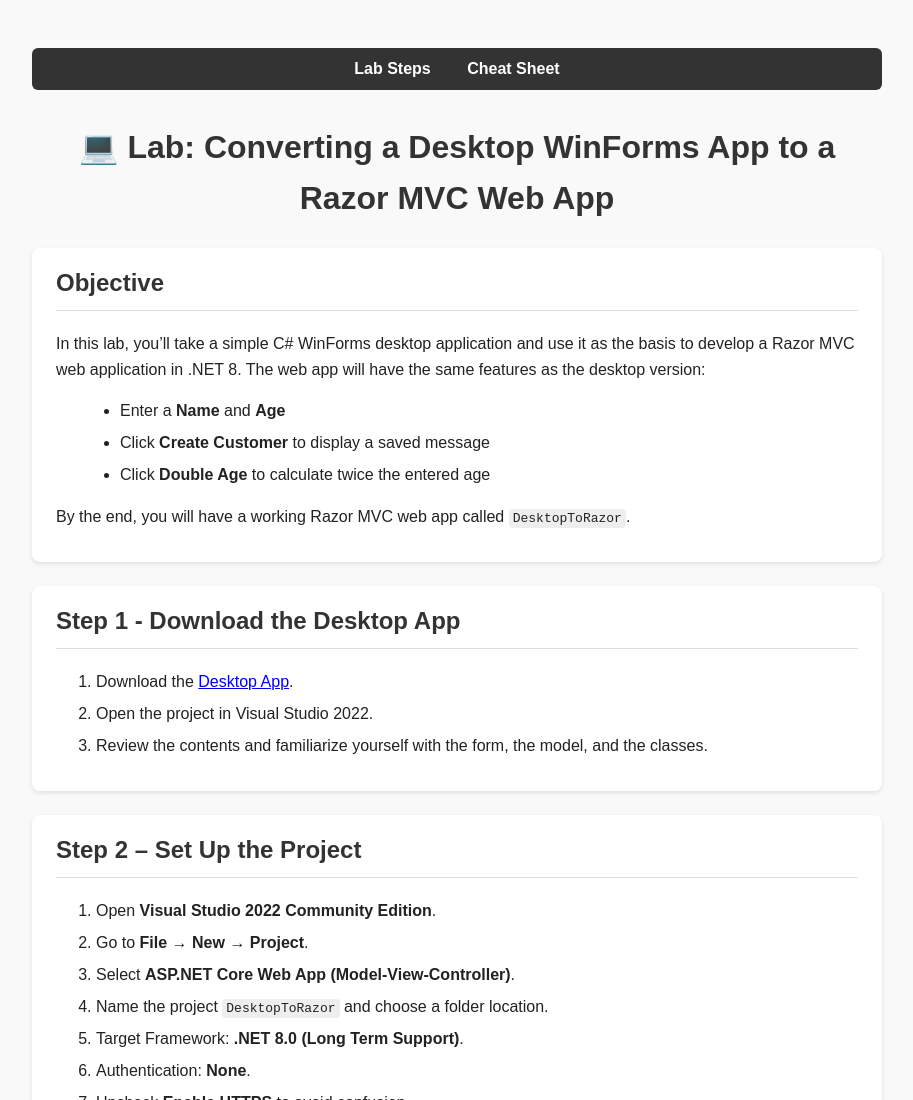
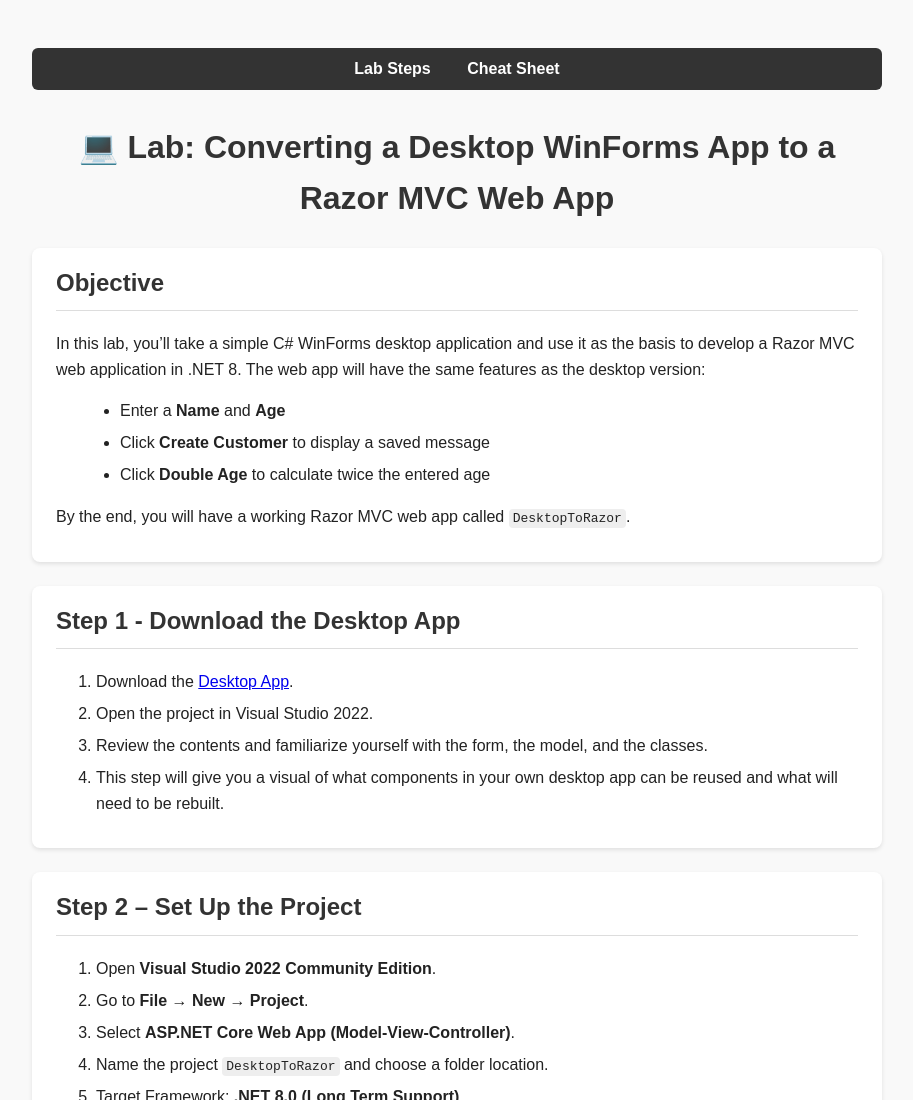
Before and after one commit to tawnyalee/DesktopToRazor, a plain HTML site: page index.html in a window 1280 px wide. Shown: the top 1100 px of the page, without its empty margins (183-1096 px from the left). Drawn offline with Linux system fonts and the light colour scheme.

Commit message:
Update index.html
Explained why the student should download the desktop app and review it.

```diff
--- a/index.html
+++ b/index.html
@@ -35,6 +35,7 @@
         <li>Download the <a href="MyDesktopApp.zip" target="_blank" alt="zipped project file">Desktop App</a>.</li>
         <li>Open the project in Visual Studio 2022.</li>
         <li>Review the contents and familiarize yourself with the form, the model, and the classes.</li>
+        <li>This step will give you a visual of what components in your own desktop app can be reused and what will need to be rebuilt.</li>
       </ol>
   </div>
   <div class="section">
```
